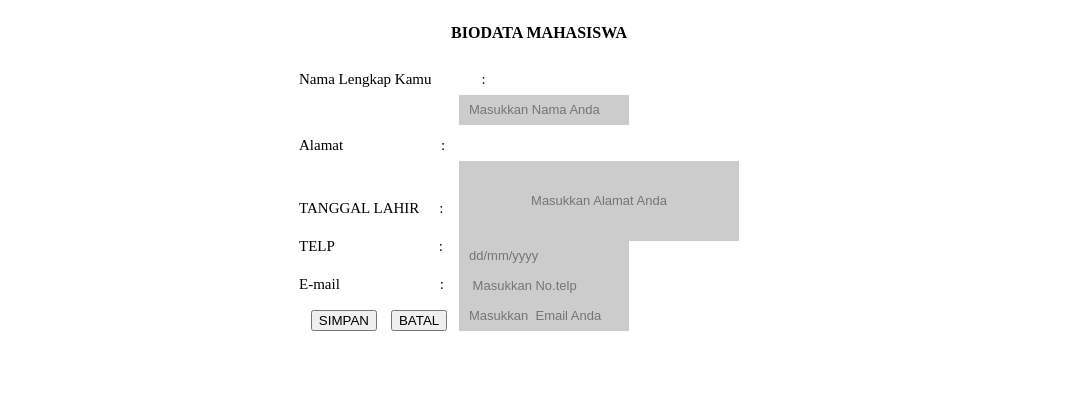
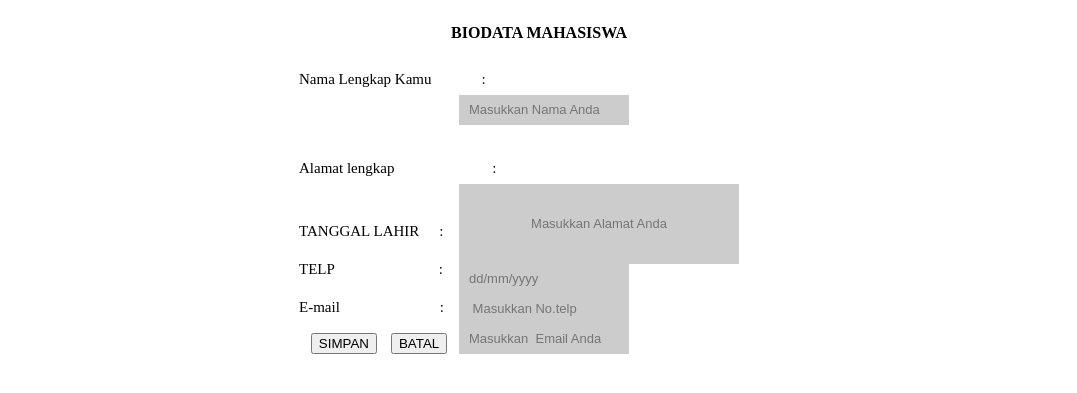
Before and after one commit to Jundi1232/tugaspertemuan11, a plain HTML site: page index.html in a window 1280 px wide. Shown: the part 115-508 px from the top of the page, without its empty margins (101-1178 px from the left). Drawn offline with Linux system fonts and the light colour scheme.

Commit message:
perubahan alamat

```diff
--- a/index.html
+++ b/index.html
@@ -24,7 +24,7 @@
                    <input type="text" name="Nama"  placeholder="Masukkan Nama Anda">
                </div>
                <div class="grup" >
-                   <label for="tujuan" id="alamat">Alamat <span class="alamat">:</span></label>
+                   <label for="tujuan" id="alamat">Alamat lengkap <span class="alamat">:</span></label>
                    <input type="textarea" name="tujuan" rows="3" cols="10"  placeholder="Masukkan Alamat Anda">
                </div><br>
                <div class="grup" id="tgl">
```
